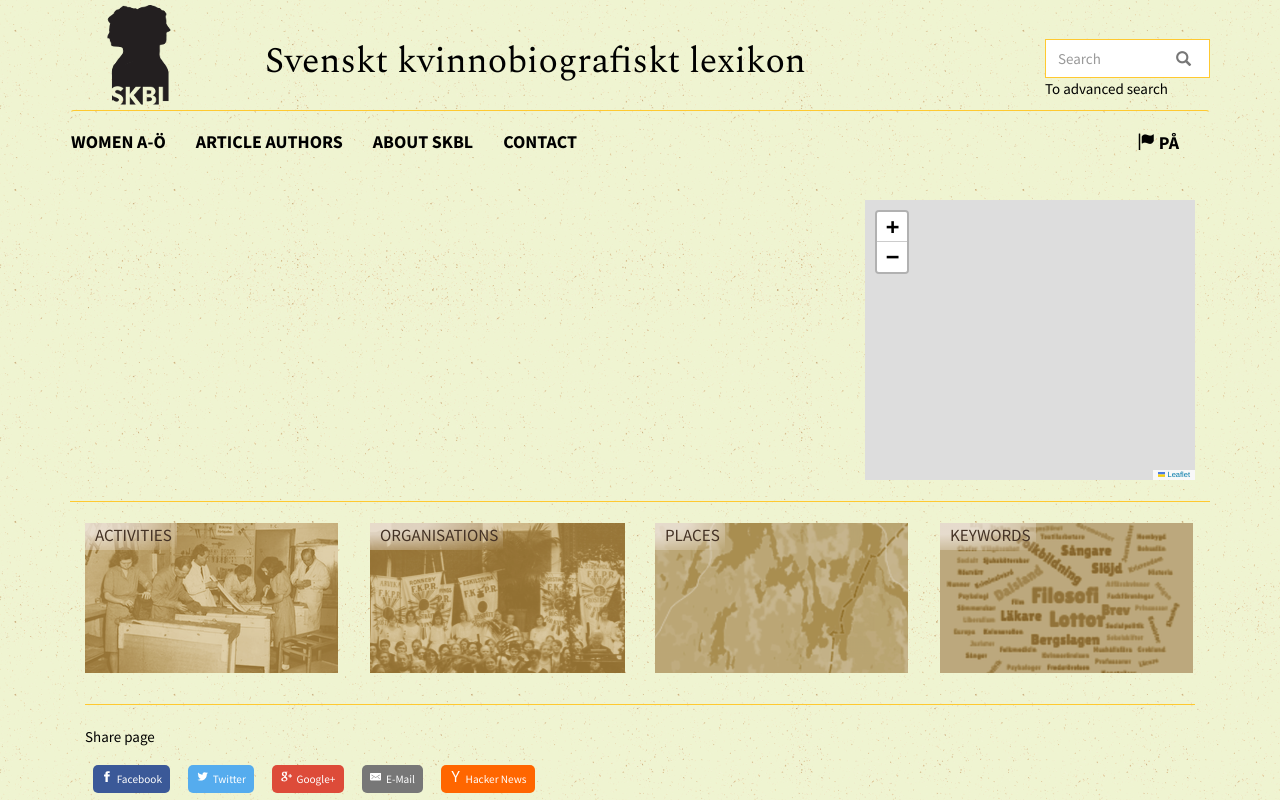
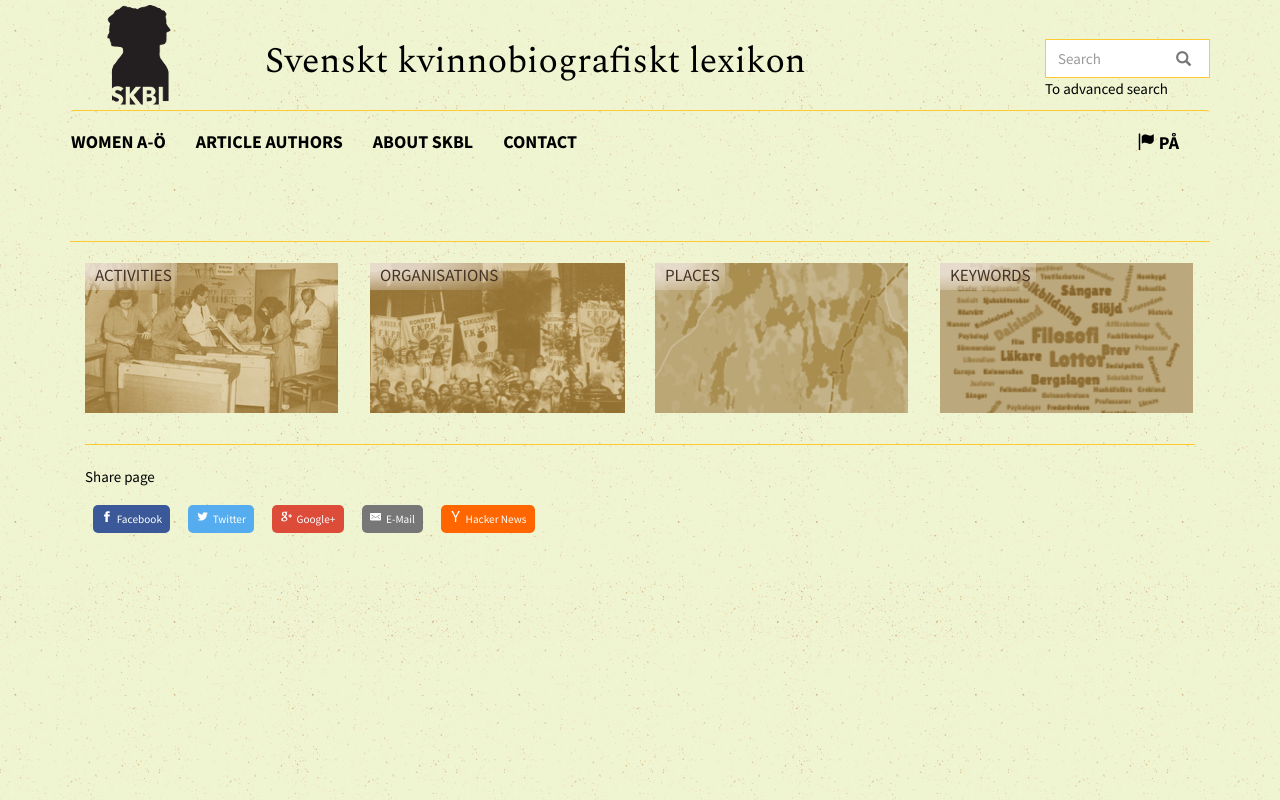
Before and after one commit to spraakbanken/skbl-portal, a Python web app: template app/templates/placelist.html in a window 1280 px wide. Run offline with Jinja, Linux system fonts and the light colour scheme; the template is opened without the code that fills it, so the values that code supplies are empty; some libraries are stand-ins or nearby versions; some web fonts are replaced.

Commit message:
disabled maps
git-svn-id: https://svn.spraakbanken.gu.se/project/skbl.se/trunk@269 f131e4a3-7366-4ca9-96e2-4d333cd68754

```diff
--- a/app/templates/article.html
+++ b/app/templates/article.html
@@ -184,13 +184,13 @@
         {% endif %}
     </div>
     <div class="col-md-4">
-        <div id="article_map_button">
+        <!--<div id="article_map_button">
             <span class="glyphicon glyphicon-globe" aria-hidden="true"></span>&nbsp;{{gettext('Show map')}}
         </div>
         <div id="article_map_button_hide" style="display:none">
             <span class="glyphicon glyphicon-globe" aria-hidden="true"></span>&nbsp;{{gettext('Hide map')}}
         </div>
-        <div id="article_map" style="height: 320px;width: 320px;display:none"></div>
+        <div id="article_map" style="height: 320px;width: 320px;display:none"></div>-->
         {% if article.portrait %}
             {% set article_portrait_description = get_lang_text(article.portrait[0].description, article.portrait[0].description_eng, g.language) %}
             <div class="image-overlay">
--- a/app/templates/place.html
+++ b/app/templates/place.html
@@ -5,13 +5,13 @@
         {{ super() }}
      </div>
      <div class="col-md-6">
-         <div id="mapid" style="height: 280px;"></div>
+        <!--<div id="mapid" style="height: 280px;"></div>-->
      </div>
 {% endblock %}
 {% block foot %}
     {{ super() }}
     <link rel="stylesheet" href="https://unpkg.com/leaflet@1.0.3/dist/leaflet.css" />
-    <script src="https://unpkg.com/leaflet@1.0.3/dist/leaflet.js"></script>
+    <!--<script src="https://unpkg.com/leaflet@1.0.3/dist/leaflet.js"></script>
     <script>
         jQuery(document).ready(function() {
             var mymap = L.map('mapid').setView([{{ request.args.get('lat') }}, {{ request.args.get('lon') }}], 6);
@@ -23,5 +23,5 @@
 
             L.marker([{{ request.args.get('lat') }}, {{ request.args.get('lon') }}]).addTo(mymap)
         });
-    </script>
+    </script>-->
 {% endblock %}
--- a/app/templates/placelist.html
+++ b/app/templates/placelist.html
@@ -32,14 +32,14 @@
         {{ super() }}
      </div>
      <div class="col-md-12">
-         <div id="mapid" style="height: 280px;"></div>
+         <!--<div id="mapid" style="height: 280px;"></div>-->
      </div>
 </div>
 
 {% endblock %}
 {% block foot %}
     {{ super() }}
-    <link rel="stylesheet" href="https://unpkg.com/leaflet@1.0.3/dist/leaflet.css" />
+    <!--<link rel="stylesheet" href="https://unpkg.com/leaflet@1.0.3/dist/leaflet.css" />
     <script src="https://unpkg.com/leaflet@1.0.3/dist/leaflet.js"></script>
     <script>
         jQuery(document).ready(function() {
@@ -52,5 +52,5 @@
 
             L.marker([{{ request.args.get('lat') }}, {{ request.args.get('lon') }}]).addTo(mymap)
         });
-    </script>
+    </script>-->
 {% endblock %}
```
